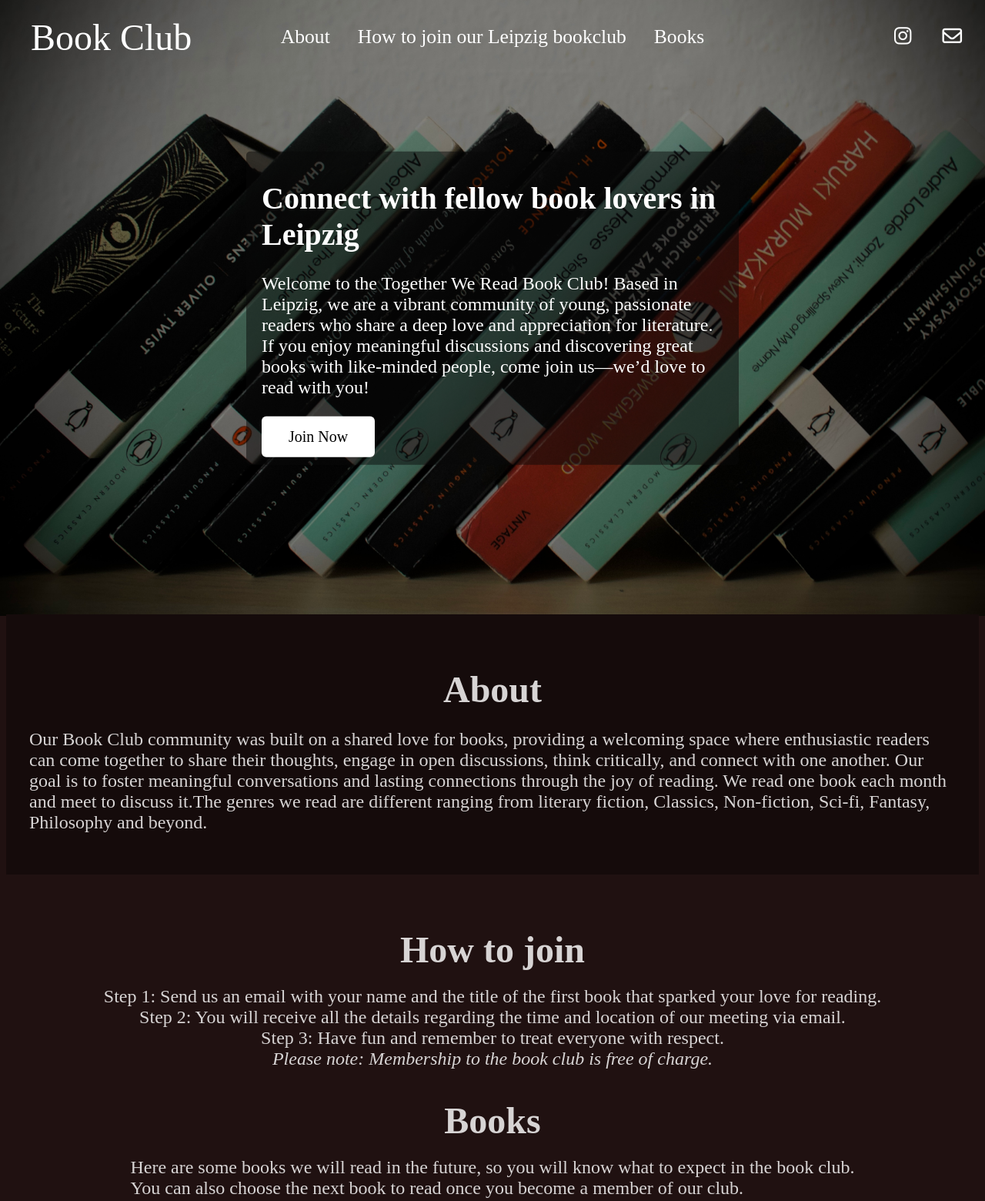
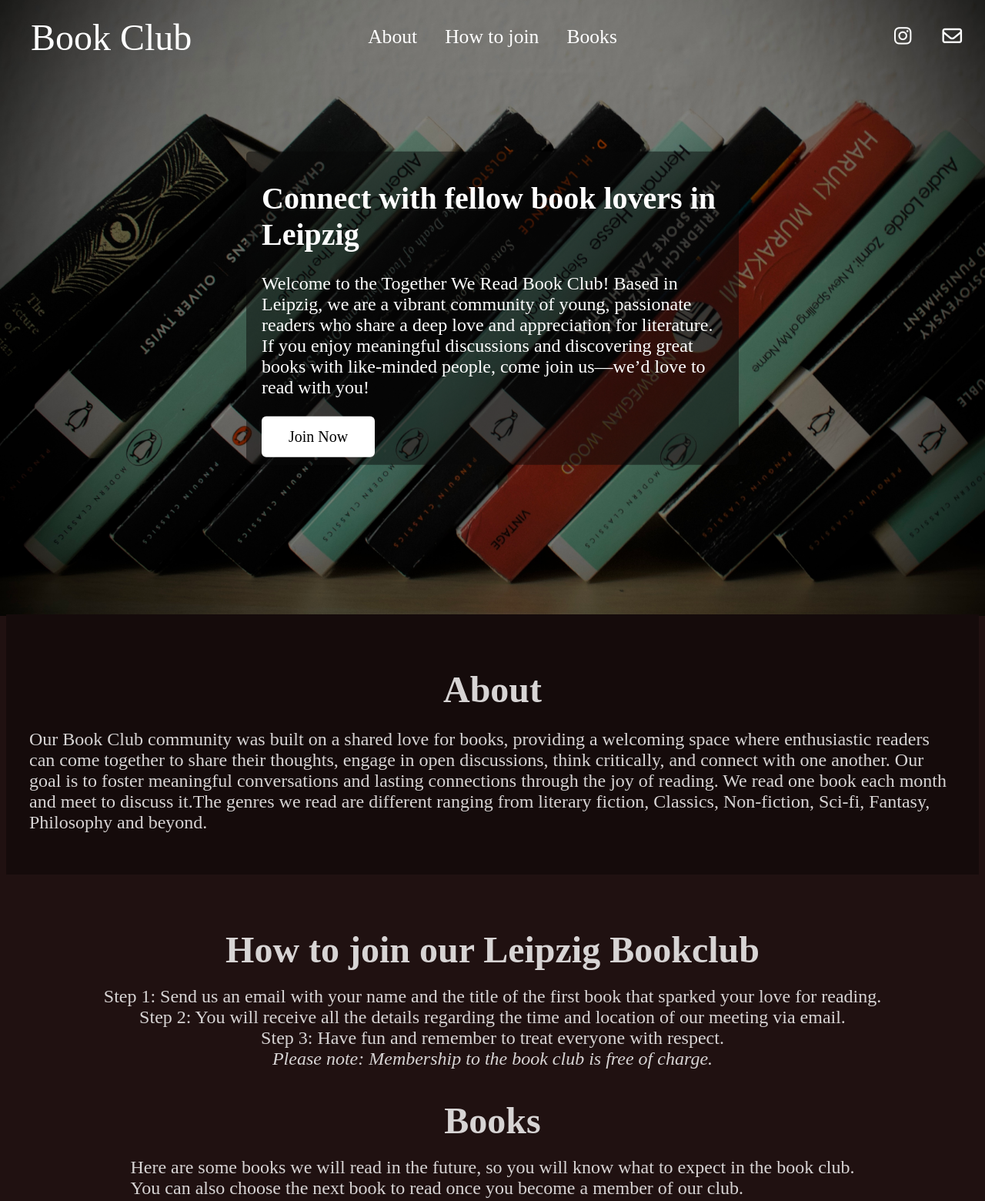
Before and after one commit to aaratighimire06/book_club, a plain HTML site: page index.html in a window 1280 px wide. Shown: the top 1560 px of the page at 77% size. Drawn offline with Linux system fonts and the light colour scheme.

Commit message:
Update index.html

```diff
--- a/index.html
+++ b/index.html
@@ -29,7 +29,7 @@
             </div>
             <div class="home">
                 <a href="#how_to_join">
-                    <p>How to join our Leipzig bookclub</p>
+                    <p>How to join </p>
                 </a>
 
             </div>
@@ -90,7 +90,7 @@
         </div>
         <div class="more-content">
             <div>
-                <h2 class="joining" id ="how_to_join" >How to join</h2>
+                <h2 class="joining" id ="how_to_join" >How to join our Leipzig Bookclub</h2>
             </div>
             <p>Step 1:
                 Send us an email with your name and the title of the first book that sparked your love for reading.
```
